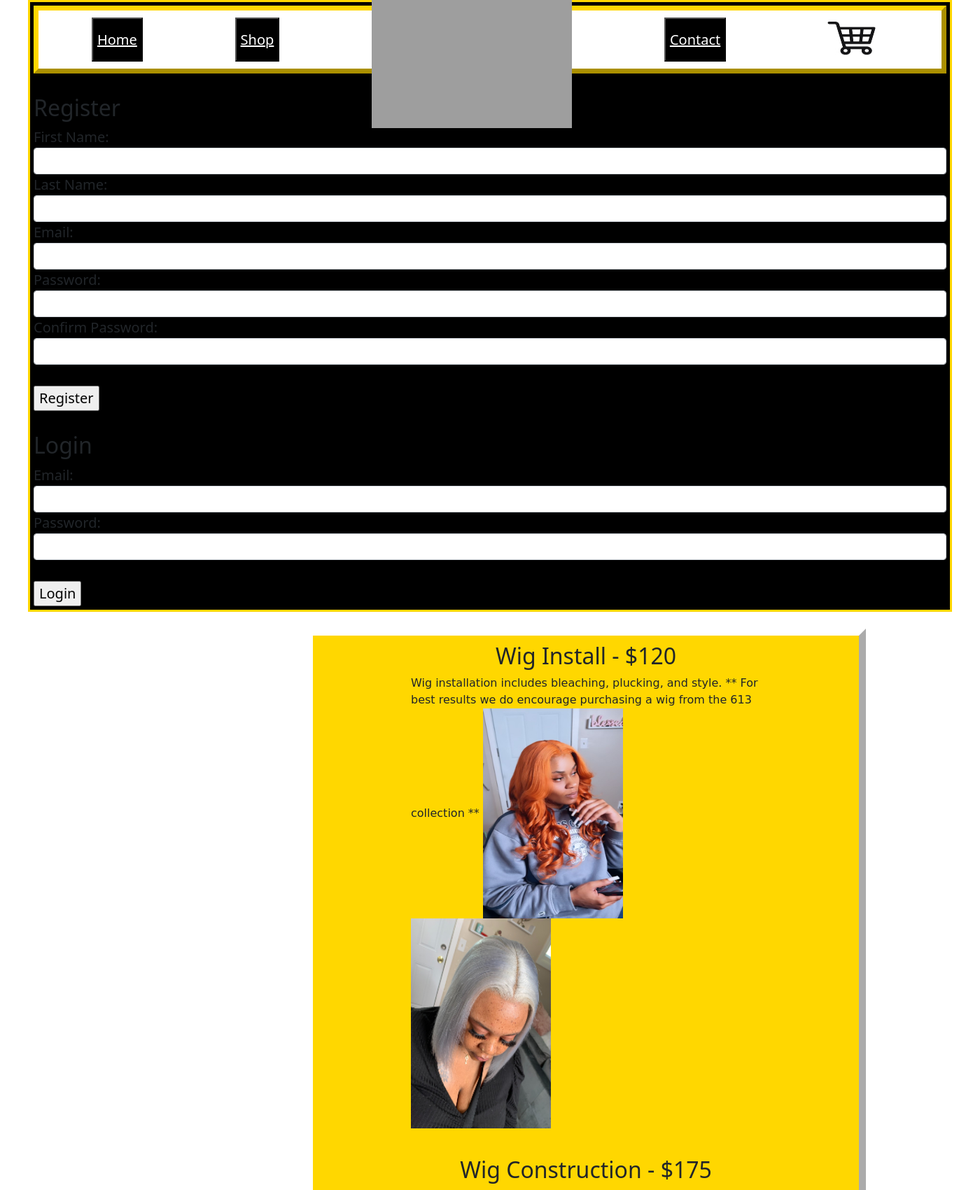
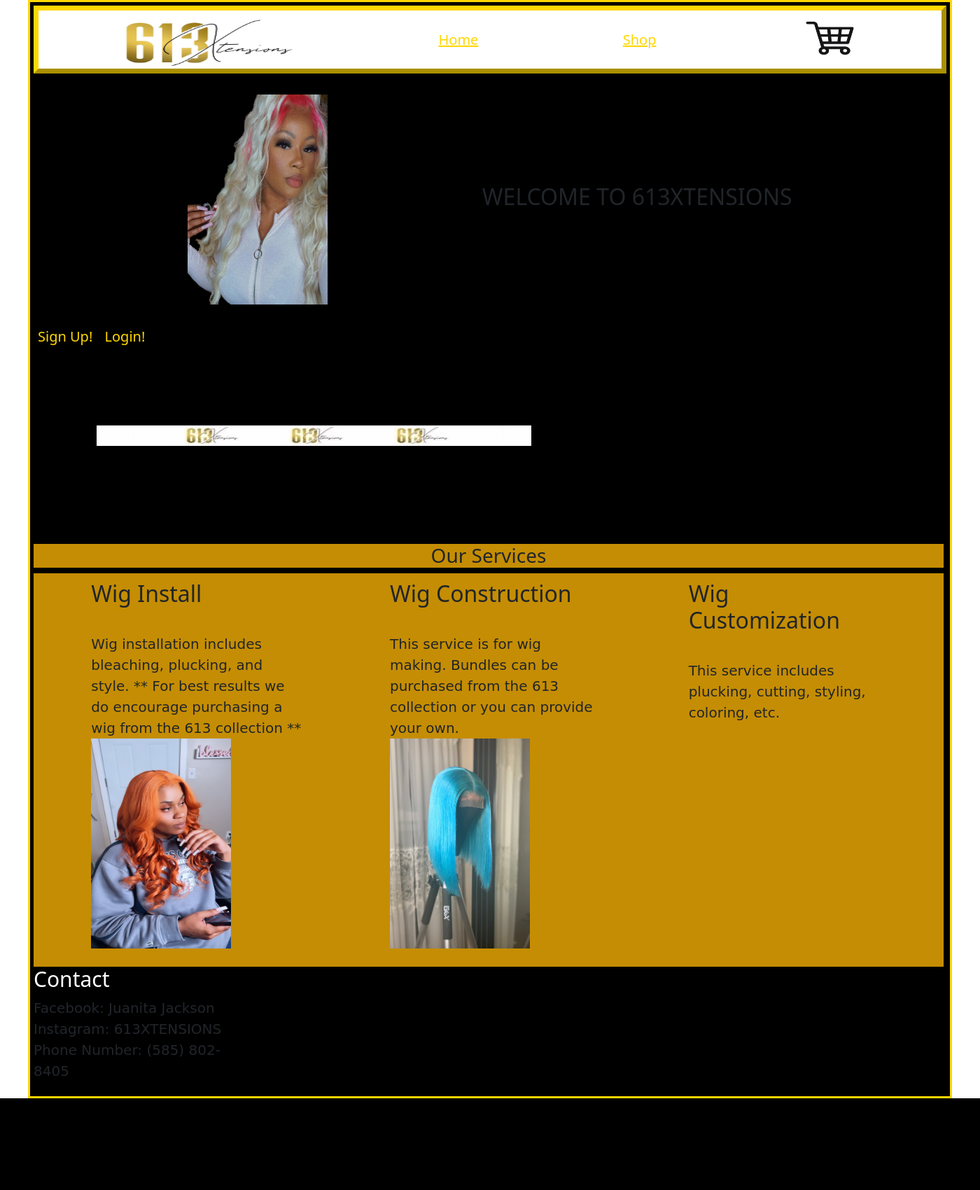
Before and after one commit to AbdulConteh/613_Xtensions, a Flask app: page / in a window 1400 px wide. Shown: the top 1700 px of the page at 70% size. After the commit the page ends 1569 px from the top, so only its background shows below. Run offline with Flask 2, Linux system fonts and the light colour scheme; grey boxes are pictures that could not be loaded.

Commit message:
edits to home page

```diff
--- /dev/null
+++ b/flask_app/static/script.js
@@ -0,0 +1,17 @@
+function register() {
+    var x = document.getElementById("register");
+    if (x.style.display === "none") {
+        x.style.display = "block";
+    } else {
+        x.style.display = "none";
+    }
+}
+
+function login() {
+    var x = document.getElementById("login");
+    if (x.style.display === "none") {
+        x.style.display = "block";
+    } else {
+        x.style.display = "none";
+    }
+}
--- a/flask_app/static/style.css
+++ b/flask_app/static/style.css
@@ -15,19 +15,28 @@
 }
 
 button, a {
-    background-color: black;
-    color: white;
+    background-color: white;
+    color: gold;
+    border: none;
 }
 
 .services {
-    background-color: gold;
-    width: 800px;
+    background-color: rgb(197 141 3);
+    width: 1300px;
     display: flex;
-    flex-direction: column;
-    align-items: center;
-    margin-left: 437px;
+    flex-direction: row;
     padding: 10px;
-    border: outset white 10px;
+    justify-content: space-evenly;
+}
+
+.service_tab {
+    width: 282px;
+}
+
+.services_title {
+    text-align: center;
+    background-color: rgb(197 141 3);
+    width:1300px;
 }
 
 .gallery {
@@ -37,14 +46,14 @@
 }
 
 p {
-    width:500px;
+    width:300px;
     font-family: cursive;
 }
 
 .logo {
-    width: 286px;
-    height: 260px;
-    margin-top: -102px;
+    width: 264px;
+        height: 303px;
+        margin-top: -118px;
 }
 
 img {
@@ -69,3 +78,24 @@
     flex-direction: column;
     align-items: flex-start;
 }
+
+#login, #register {
+    width: 300px;
+    display: none;
+}
+
+.login_and_register {
+    display: flex;
+    justify-content: space-evenly;
+    color: white;
+}
+
+.form-control {
+    height: 20px;
+}
+
+.header {
+    display: flex;
+    align-items: center;
+    justify-content: space-evenly;
+}
--- a/flask_app/templates/checkout.html
+++ b/flask_app/templates/checkout.html
@@ -14,7 +14,7 @@
         <div class="nav-bar">
             <button><a href="/"> Home </a></button>
             <button><a href="/shop"> Shop </a></button>
-            <img src="{{ url_for('static', filename='/imgs/logo.png') }}" alt="logo" class="logo" >
+            <img src="{{ url_for('static', filename='/imgs/logo_white.png') }}" alt="logo" class="logo" >
             <button><a href="/contact"> Contact </a></button>
             <a href="/checkout"><img src="{{ url_for('static', filename='/imgs/cart.jpg') }}" alt="cart" class="cart" ></a>
         </div>
--- a/flask_app/templates/home.html
+++ b/flask_app/templates/home.html
@@ -12,10 +12,9 @@
 <body>
     <div class="container">
         <div class="nav-bar">
+            <img src="{{ url_for('static', filename='/imgs/logo_white.png') }}" alt="logo" class="logo" >
             <button><a href="/"> Home </a></button>
             <button><a href="/shop"> Shop </a></button>
-            <img src="{{ url_for('static', filename='/imgs/logo.png') }}" alt="logo" class="logo" >
-            <button><a href="/contact"> Contact </a></button>
             <a href="/checkout"><img src="{{ url_for('static', filename='/imgs/cart.jpg') }}" alt="cart" class="cart" ></a>
         </div>
         <br>
@@ -26,7 +25,17 @@
             {% endfor %}
         {% endif %}
         {% endwith %}
-        <form action="/register" method="post" class="register" bg.secondary>
+        <div class="header">
+            <img src="{{ url_for('static', filename='/imgs/nita_party.jpg') }}" alt="owner_photo" class="owner_photo" >
+            <h2> WELCOME TO 613XTENSIONS</h2>
+        </div>
+        <br>
+        <button onclick = "register()" style="background-color: black;"> Sign Up! </button>
+        <button onclick="login()" style="background-color: black;"> Login! </button>
+        <br>
+        <img src="{{ url_for('static', filename='/imgs/white_banner.png') }}" alt="banner" class="banner" style="width:800px; height:250px;">
+        <div class="login_and_register">
+            <form action="/register" method="post" id="register" bg.secondary>
             <h2> Register </h2>
             <div class="form-group">
                 <label for="first_name"> First Name: </label>
@@ -51,7 +60,7 @@
             <br>
             <input type="submit" value="Register">
             </form>
-        <form action="/login" method="post" class="login">
+            <form action="/login" method="post" id="login">
                 {% with messages = get_flashed_messages(category_filter=['login']) %}
                 {% if messages %}
                     {% for message in messages %}
@@ -62,36 +71,46 @@
                 <h2> Login </h2>
                 <div class="form-group">
                     <label for="email"> Email: </label>
-                <input type="text" class="form-control" name="email" id="email" rows="3"></input>
+                    <input type="text" class="form-control" name="email"  rows="3"></input>
                 </div>
                 <div class="form-group">
                     <label for="password"> Password: </label>
-                <input type="password" class="form-control" name="password" id="password" rows="3"></input>
+                    <input type="password" class="form-control" name="password"  rows="3"></input>
                 </div>
                 <br>
                 <input type="submit" value="Login">
             </form>
         </div>
         <br>
+        <h3 class="services_title"> Our Services </h3>
         <div class="services">
-            <h2 > Wig Install - $120 </h2>
+            <div class="service_tab">
+                <h2 > Wig Install </h2>
+                <br>
                 <p>
                     Wig installation includes bleaching, plucking, and style.
                     ** For best results we do encourage purchasing a wig from the 613 collection **
                     <img src="{{ url_for('static', filename='/imgs/wig_install.jpg') }}" alt="wig_install" >
-                <img src="{{ url_for('static', filename='/imgs/wig_install_2.jpg') }}" alt="wig_install_2" >
+                    <!-- <img src="{{ url_for('static', filename='/imgs/wig_install_2.jpg') }}" alt="wig_install_2" > -->
                 </p>
+            </div>
             <br>
-            <h2> Wig Construction - $175 </h2>
+            <div class="service_tab">
+                <h2> Wig Construction </h2>
+                <br>
                 <p>
                     This service is for wig making. Bundles can be purchased from the 613 collection
                     or you can provide your own. <br>
                     <img src="{{ url_for('static', filename='/imgs/custom_exp.jpg') }}" alt="custom_exp" >
-                <img src="{{ url_for('static', filename='/imgs/wig_on_bust.jpg') }}" alt="wig_on_bust" >
+                    <!-- <img src="{{ url_for('static', filename='/imgs/wig_on_bust.jpg') }}" alt="wig_on_bust" > -->
                 </p>
+            </div>
             <br>
-            <h2> Wig Customization - $75 </h2>
+            <div class="service_tab">
+                <h2> Wig Customization </h2>
+                <br>
                 <p> This service includes plucking, cutting, styling, coloring, etc. </p>
+            </div>
         </div>
         <h1 style="font-size: 30px; color:white;"> Contact </h1>
         <div class="contact_info">
@@ -102,9 +121,9 @@
             </p>
             <br>
             <p >
-                <img src="{{ url_for('static', filename='/imgs/nita_party.jpg') }}" alt="owner_photo" class="owner_photo" >
             </p>
         </div>
     </div>
+    <script type="text/javascript" src="{{ url_for('static',filename='script.js') }}"></script>
 </body>
 </html>
--- a/flask_app/templates/shop.html
+++ b/flask_app/templates/shop.html
@@ -14,7 +14,7 @@
         <div class="nav-bar">
             <button><a href="/"> Home </a></button>
             <button><a href="/shop"> Shop </a></button>
-            <img src="{{ url_for('static', filename='/imgs/logo.png') }}" alt="logo" class="logo" >
+            <img src="{{ url_for('static', filename='/imgs/logo_white.png') }}" alt="logo" class="logo" >
             <button><a href="/contact"> Contact </a></button>
             <a href="/checkout"><img src="{{ url_for('static', filename='/imgs/cart.jpg') }}" alt="cart" class="cart" ></a>
         </div>
```
Also changed, not shown: flask_app/static/imgs/banner.png (added), flask_app/static/imgs/logo_black.jpg (added), flask_app/static/imgs/logo_circle.png (added), flask_app/static/imgs/logo_white.png (added), flask_app/static/imgs/nita_party.jpg, flask_app/static/imgs/white_banner.png (added). Lines whose indentation alone changed are shown as unchanged.
